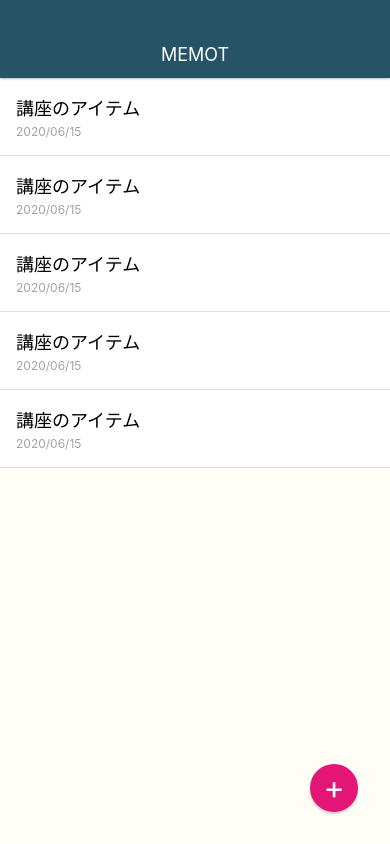
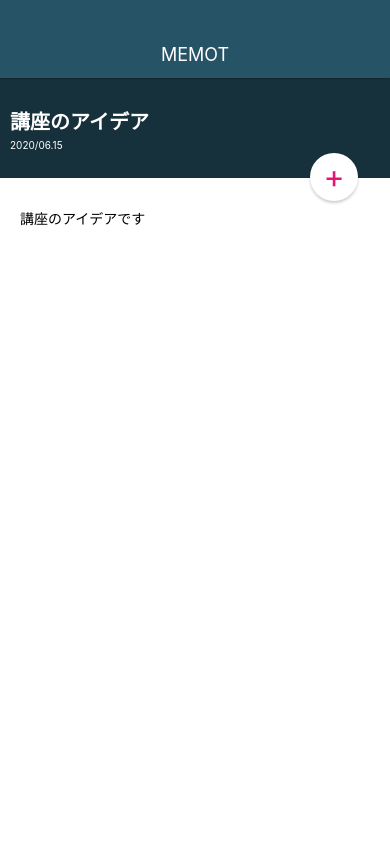
Before and after one commit to ShinyaUezono/MemoApp, a React Native app: screen / in a window 390 px wide. Built offline with nearby package versions, Linux system fonts and the light colour scheme.

Commit message:
Style MemoDetailScreen

```diff
--- a/App.js
+++ b/App.js
@@ -3,13 +3,14 @@
 
 import Appbar from './src/components/Appbar';
 import MemoListScreen from './src/screens/MemoListScreen';
+import MemoDetailScreen from './src/screens/MemoDetailScreen';
 
 export default class App extends React.Component {
   render() {
     return (
       <View style={styles.container}>
         <Appbar />
-        <MemoListScreen />
+        <MemoDetailScreen />
       </View>
     );
   }
--- a/src/elements/CircleButton.js
+++ b/src/elements/CircleButton.js
@@ -3,9 +3,19 @@
 
 class CircleButton extends React.Component {
   render() {
+    const { style, color } = this.props;
+
+    let bgColor = '#E31676';
+    let textColor = '#fff';
+
+    if (color === 'white') {
+      bgColor = '#fff';
+      textColor = '#E31676';
+    }
+
     return (
-      <View style={styles.circleButton}>
-        <Text style={styles.circleButtonTitle}>
+      <View style={[styles.circleButton, style, { backgroundColor: bgColor }]}>
+        <Text style={[styles.circleButtonTitle, { color: textColor }]}>
           {this.props.children}
         </Text>
       </View>
@@ -20,7 +30,6 @@
     right: 32,
     width: 48,
     height: 48,
-    backgroundColor: '#E31676',
     borderRadius: 24,
     justifyContent: 'center',
     alignItems: 'center',
@@ -31,7 +40,6 @@
   },
   circleButtonTitle: {
     fontSize: 32,
-    color: '#FFF',
     lineHeight: 34,
   },
 });
--- /dev/null
+++ b/src/screens/MemoDetailScreen.js
@@ -0,0 +1,66 @@
+import React from 'react';
+import { StyleSheet, View, Text } from 'react-native';
+
+import CircleButton from '../elements/CircleButton';
+
+class MemoDetailScreen extends React.Component {
+  render() {
+    return (
+      <View style={styles.container}>
+        <View>
+          <View style={styles.memoHeader}>
+            <View>
+              <Text style={styles.memoHeaderTitle}>講座のアイデア</Text>
+              <Text style={styles.memoHeaderDate}>2020/06.15</Text>
+            </View>
+          </View>
+        </View>
+
+        <View style={styles.memoContents}>
+          <Text>
+            講座のアイデアです
+          </Text>
+        </View>
+
+        <CircleButton color="white" style={styles.editButton}>+</CircleButton>
+      </View>
+    );
+  }
+}
+
+const styles = StyleSheet.create({
+  container: {
+    flex: 1,
+    width: '100%',
+  },
+
+  memoHeader: {
+    height: 100,
+    backgroundColor: '#17313C',
+    justifyContent: 'center',
+    padding: 10,
+  },
+  memoHeaderTitle: {
+    fontSize: 20,
+    fontWeight: 'bold',
+    color: '#fff',
+    marginBottom: 4,
+  },
+  memoHeaderDate: {
+    fontSize: 10,
+    color: '#fff',
+  },
+  memoContents: {
+    paddingTop: 30,
+    paddingLeft: 20,
+    paddingRight: 20,
+    paddingBottom: 20,
+    backgroundColor: '#fff',
+    flex: 1,
+  },
+  editButton: {
+    top: 75,
+  },
+});
+
+export default MemoDetailScreen;
```
